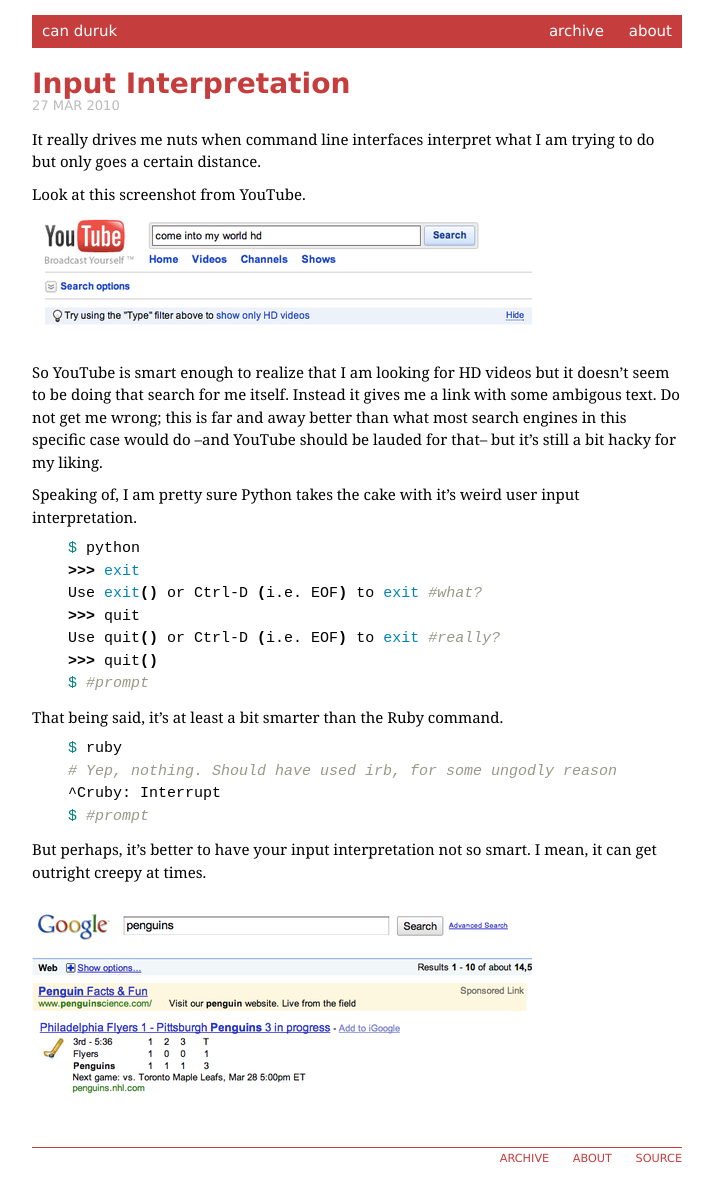
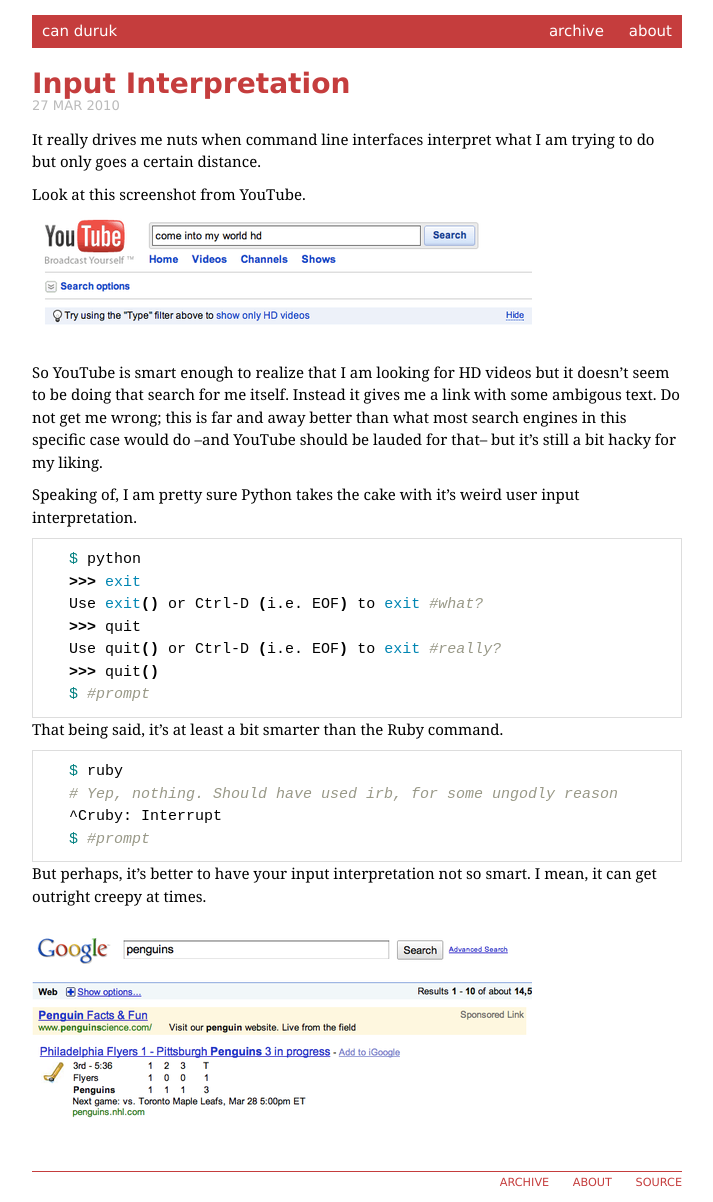
Before and after one commit to cduruk/old.cduruk.github.com, a Jekyll site: the page built from _posts/2010-03-27-input-interpretation.md, in a window 1280 px wide. Shown: the whole page, without its empty margins (283-996 px from the left). Built offline with Jekyll 4.4.1, drawn with Linux system fonts in a browser that asks for light colours; Markdown is read by kramdown in place of the engine named in the settings; before the commit the page ends 1178 px from its top, so only the background shows below that.

Commit message:
Prettier code hilite

```diff
--- a/static/css/screen.css
+++ b/static/css/screen.css
@@ -7,7 +7,7 @@
   width       : 650px;
 }
 
-p, h2, h3, img, pre, code, blockquote, ul {
+p, h2, h3, img, pre, code, blockquote, ul, div {
   margin-bottom : 10px;
 }
 
@@ -89,14 +89,19 @@
   text-transform : uppercase;
 }
 
-ul.menu {
+.menu {
   margin-bottom : 0px;
 }
 
-ul.menu li{
+.menu li {
   display      : inline;
   list-style   : none;
   padding-left : 20px;
+}
+
+.highlight {
+  padding-top : 10px;
+  border      : 1px solid #ddd;
 }
 
 /* END -- Common Elements */
```
